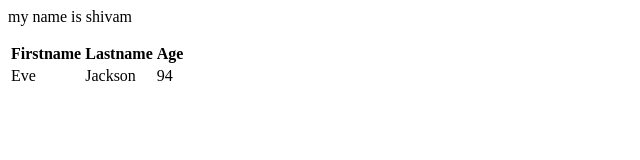
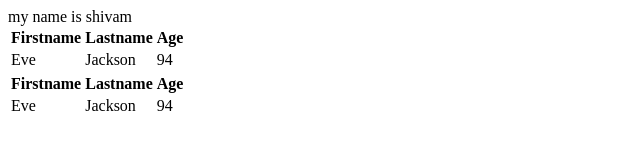
Before and after one commit to shivamdevops/myproj, a plain HTML site: page index.html in a window 1280 px wide. Shown: the whole page, without its empty margins (0-640 px from the left). Drawn offline with Linux system fonts and the light colour scheme.

Commit message:
ind chang

```diff
--- a/index.html
+++ b/index.html
@@ -16,7 +16,20 @@
     <td>94</td>
   </tr>
 </p>my name is shivam
-</p>
+
+</table>
+<table id="t01">
+  <tr>
+    <th>Firstname</th>
+    <th>Lastname</th>
+    <th>Age</th>
+  </tr>
+  <tr>
+    <td>Eve</td>
+    <td>Jackson</td>
+    <td>94</td>
+  </tr>
+
 </table>
 </body>
 </html>
```
